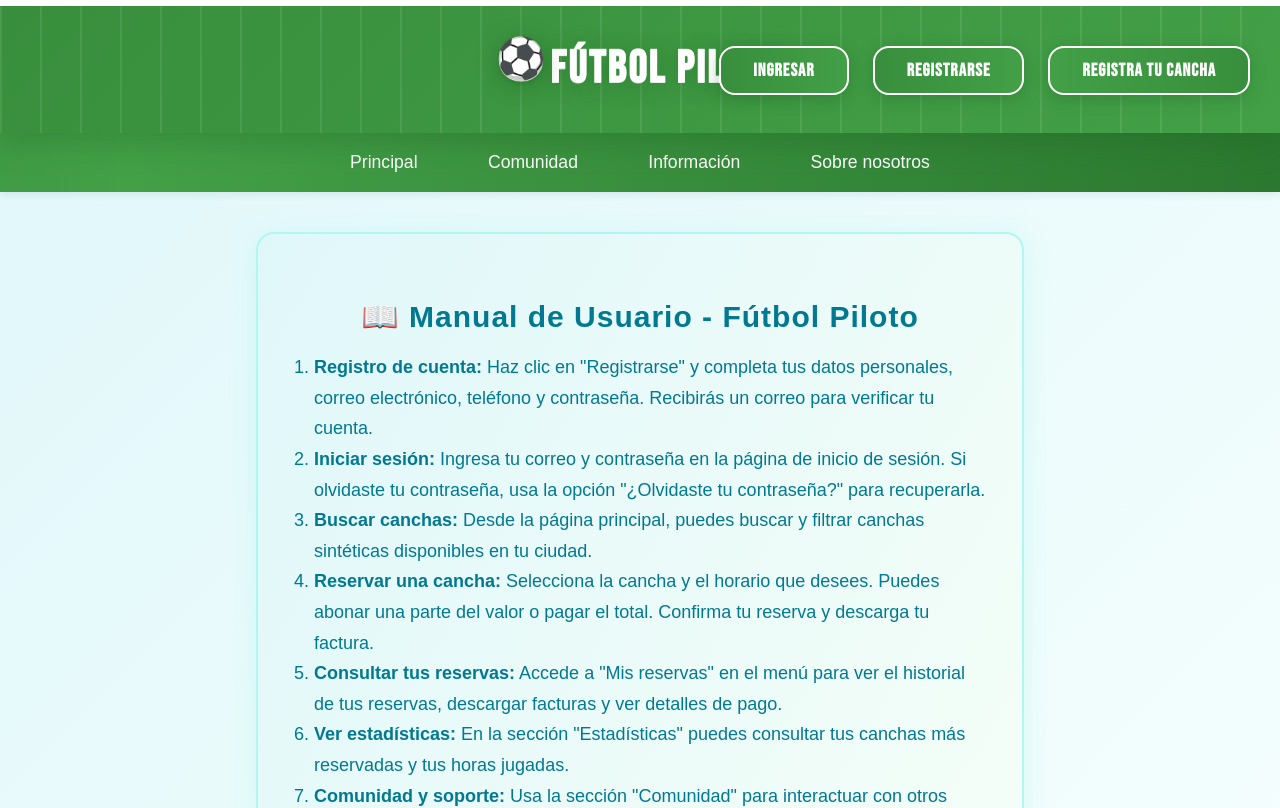
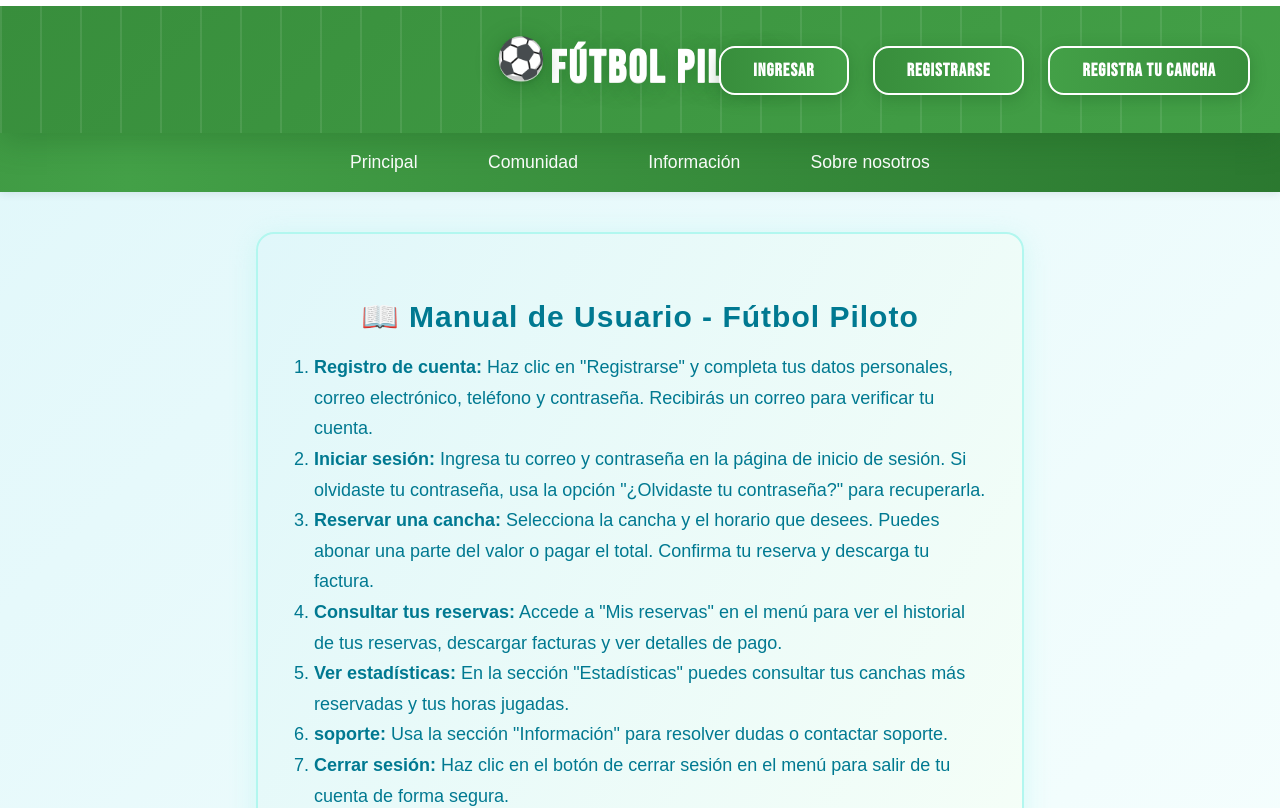
Before and after one commit to Haider2231/desplegable, a React (Vite) app in the folder gestion_futbol/frontend/: page /manual-usuario in a window 1280 px wide. Shown: the top 808 px of the page. Built offline with nearby package versions, Linux system fonts and the light colour scheme.

Commit message:
listo 2.0

```diff
--- a/gestion_futbol/frontend/src/pages/ManualUsuario.jsx
+++ b/gestion_futbol/frontend/src/pages/ManualUsuario.jsx
@@ -34,9 +34,6 @@ export default function ManualUsuario() {
           <b>Iniciar sesión:</b> Ingresa tu correo y contraseña en la página de inicio de sesión. Si olvidaste tu contraseña, usa la opción "¿Olvidaste tu contraseña?" para recuperarla.
         </li>
         <li>
-          <b>Buscar canchas:</b> Desde la página principal, puedes buscar y filtrar canchas sintéticas disponibles en tu ciudad.
-        </li>
-        <li>
           <b>Reservar una cancha:</b> Selecciona la cancha y el horario que desees. Puedes abonar una parte del valor o pagar el total. Confirma tu reserva y descarga tu factura.
         </li>
         <li>
@@ -46,7 +43,7 @@ export default function ManualUsuario() {
           <b>Ver estadísticas:</b> En la sección "Estadísticas" puedes consultar tus canchas más reservadas y tus horas jugadas.
         </li>
         <li>
-          <b>Comunidad y soporte:</b> Usa la sección "Comunidad" para interactuar con otros usuarios y la sección "Información" para resolver dudas o contactar soporte.
+          <b>soporte:</b> Usa la sección "Información" para resolver dudas o contactar soporte.
         </li>
         <li>
           <b>Cerrar sesión:</b> Haz clic en el botón de cerrar sesión en el menú para salir de tu cuenta de forma segura.
```
